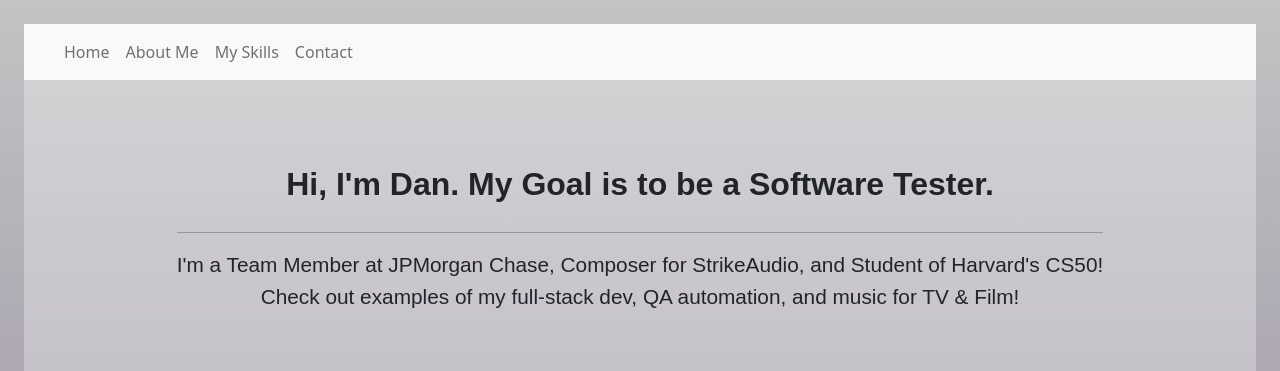
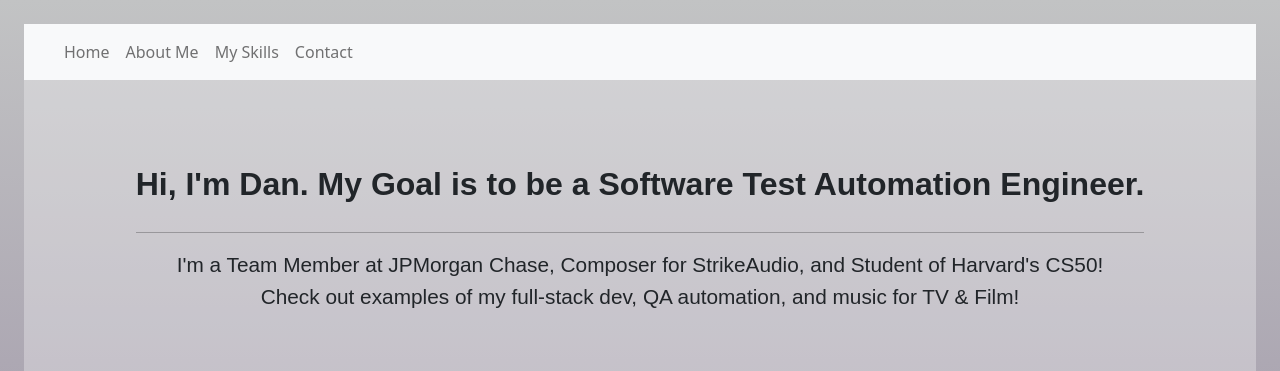
Before and after one commit to danjer9/danjer9.github.io, a plain HTML site: page index.html in a window 1280 px wide. Shown: the top 371 px of the page. Drawn offline with nearby package versions, Linux system fonts and the light colour scheme.

Commit message:
Update index.html

```diff
--- a/index.html
+++ b/index.html
@@ -52,7 +52,7 @@
 
                 <div class="col-md-auto align-self-end">
                     <h1>
-                        Hi, I'm Dan. My Goal is to be a Software Tester.<br>
+                        Hi, I'm Dan. My Goal is to be a Software Test Automation Engineer.<br>
                     </h1>
                     <hr>
                     <h2>
```
